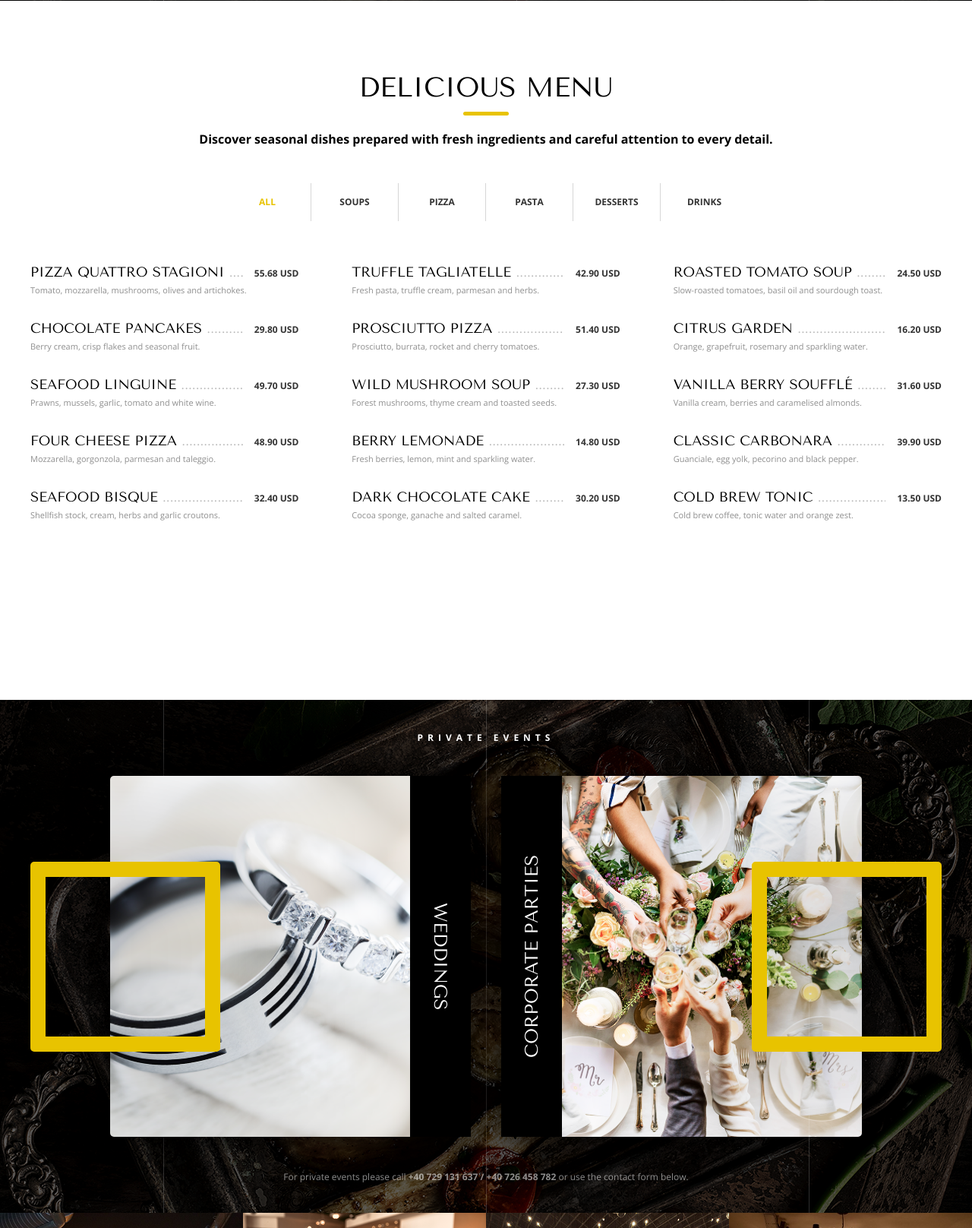
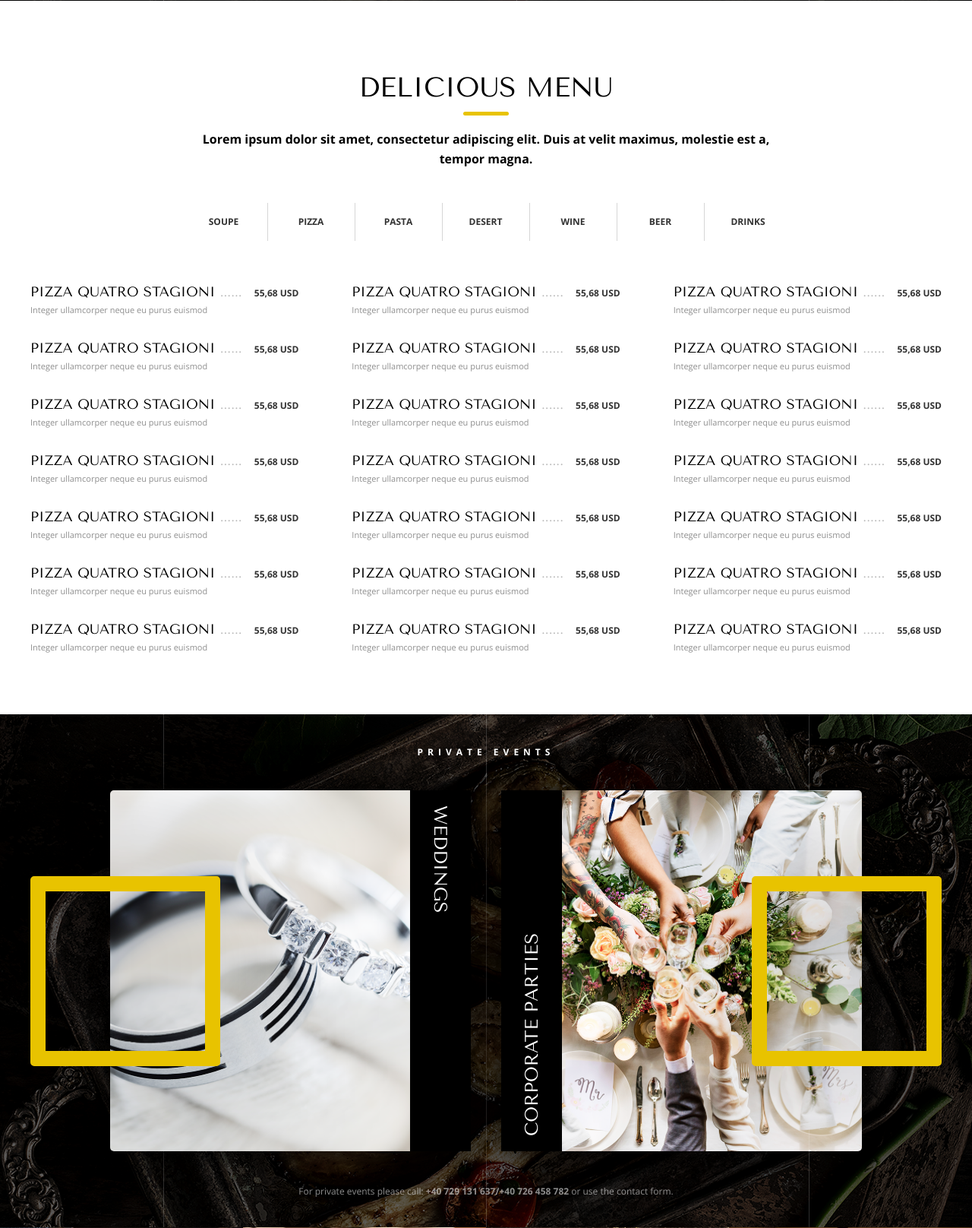
Before and after one commit to wexul/hungry_people, a Django app: page / in a window 1280 px wide. Shown: the part 3499-5115 px from the top of the page at 76% size. Run offline with Django 5.2, Linux system fonts and the light colour scheme.

Commit message:
almost finish landing page

```diff
--- a/static/main/css/style.css
+++ b/static/main/css/style.css
@@ -1480,19 +1480,23 @@ textarea {
     top: 0;
     z-index: 4;
 
+    box-sizing: border-box;
     width: 80px;
     height: 475px;
+    padding-top: 20px;
 
     display: flex;
     align-items: center;
-  justify-content: center;
+    justify-content: flex-start;
 
     background: var(--black);
 
     font-family: "Tenor Sans", serif;
     font-size: 24px;
+    font-weight: 400;
     text-transform: uppercase;
     writing-mode: vertical-rl;
+    white-space: nowrap;
 
     color: var(--white);
 }
@@ -1753,6 +1757,10 @@ textarea {
   margin: 0;
 
   font-size: 12px;
+}
+
+.footer strong {
+    font-weight: 700;
 }
 
 /* =========================
--- a/templates/main/index.html
+++ b/templates/main/index.html
@@ -278,132 +278,347 @@
 
         <section id="menu" class="menu">
             <div class="menu__container">
+
                 <header class="section-heading">
-                    <h2 class="section-heading__title">Delicious Menu</h2>
+                    <h2 class="section-heading__title">
+                        Delicious Menu
+                    </h2>
+
                     <div class="section-heading__line"></div>
-                    <p class="section-heading__lead">Discover seasonal dishes prepared with fresh ingredients and
-                        careful attention to every detail.</p>
+
+                    <p class="section-heading__lead">
+                        Lorem ipsum dolor sit amet, consectetur adipiscing elit.
+                        Duis at velit maximus, molestie est a, tempor magna.
+                    </p>
                 </header>
+
+
                 <nav class="menu__filters" aria-label="Menu categories">
-                    <button class="menu__filter is-active" type="button" data-filter="all">All</button>
-                    <button class="menu__filter" type="button" data-filter="soup">Soups</button>
-                    <button class="menu__filter" type="button" data-filter="pizza">Pizza</button>
-                    <button class="menu__filter" type="button" data-filter="pasta">Pasta</button>
-                    <button class="menu__filter" type="button" data-filter="dessert">Desserts</button>
-                    <button class="menu__filter" type="button" data-filter="drink">Drinks</button>
+
+                    <button
+                        class="menu__filter"
+                        type="button"
+                        data-filter="soup"
+                    >
+                        Soupe
+                    </button>
+
+                    <button
+                        class="menu__filter"
+                        type="button"
+                        data-filter="pizza"
+                    >
+                        Pizza
+                    </button>
+
+                    <button
+                        class="menu__filter"
+                        type="button"
+                        data-filter="pasta"
+                    >
+                        Pasta
+                    </button>
+
+                    <button
+                        class="menu__filter"
+                        type="button"
+                        data-filter="dessert"
+                    >
+                        Desert
+                    </button>
+
+                    <button
+                        class="menu__filter"
+                        type="button"
+                        data-filter="wine"
+                    >
+                        Wine
+                    </button>
+
+                    <button
+                        class="menu__filter"
+                        type="button"
+                        data-filter="beer"
+                    >
+                        Beer
+                    </button>
+
+                    <button
+                        class="menu__filter"
+                        type="button"
+                        data-filter="drink"
+                    >
+                        Drinks
+                    </button>
+
                 </nav>
+
+
                 <div class="menu__grid">
+
+                    <!-- SOUPE -->
+
+                    <article class="menu__item" data-category="soup">
+                        <div class="menu__item-top">
+                            <h3>Pizza Quatro Stagioni</h3>
+                            <span>55,68 USD</span>
+                        </div>
+
+                        <p>Integer ullamcorper neque eu purus euismod</p>
+                    </article>
+
+                    <article class="menu__item" data-category="soup">
+                        <div class="menu__item-top">
+                            <h3>Pizza Quatro Stagioni</h3>
+                            <span>55,68 USD</span>
+                        </div>
+
+                        <p>Integer ullamcorper neque eu purus euismod</p>
+                    </article>
+
+                    <article class="menu__item" data-category="soup">
+                        <div class="menu__item-top">
+                            <h3>Pizza Quatro Stagioni</h3>
+                            <span>55,68 USD</span>
+                        </div>
+
+                        <p>Integer ullamcorper neque eu purus euismod</p>
+                    </article>
+
+
+                    <!-- PIZZA -->
+
                     <article class="menu__item" data-category="pizza">
                         <div class="menu__item-top">
-                            <h3>Pizza Quattro Stagioni</h3><span>55.68 USD</span>
+                            <h3>Pizza Quatro Stagioni</h3>
+                            <span>55,68 USD</span>
                         </div>
-                        <p>Tomato, mozzarella, mushrooms, olives and artichokes.</p>
+
+                        <p>Integer ullamcorper neque eu purus euismod</p>
                     </article>
+
+                    <article class="menu__item" data-category="pizza">
+                        <div class="menu__item-top">
+                            <h3>Pizza Quatro Stagioni</h3>
+                            <span>55,68 USD</span>
+                        </div>
+
+                        <p>Integer ullamcorper neque eu purus euismod</p>
+                    </article>
+
+                    <article class="menu__item" data-category="pizza">
+                        <div class="menu__item-top">
+                            <h3>Pizza Quatro Stagioni</h3>
+                            <span>55,68 USD</span>
+                        </div>
+
+                        <p>Integer ullamcorper neque eu purus euismod</p>
+                    </article>
+
+
+                    <!-- PASTA -->
+
                     <article class="menu__item" data-category="pasta">
                         <div class="menu__item-top">
-                            <h3>Truffle Tagliatelle</h3><span>42.90 USD</span>
+                            <h3>Pizza Quatro Stagioni</h3>
+                            <span>55,68 USD</span>
                         </div>
-                        <p>Fresh pasta, truffle cream, parmesan and herbs.</p>
+
+                        <p>Integer ullamcorper neque eu purus euismod</p>
                     </article>
-                    <article class="menu__item" data-category="soup">
+
+                    <article class="menu__item" data-category="pasta">
                         <div class="menu__item-top">
-                            <h3>Roasted Tomato Soup</h3><span>24.50 USD</span>
+                            <h3>Pizza Quatro Stagioni</h3>
+                            <span>55,68 USD</span>
                         </div>
-                        <p>Slow-roasted tomatoes, basil oil and sourdough toast.</p>
+
+                        <p>Integer ullamcorper neque eu purus euismod</p>
                     </article>
+
+                    <article class="menu__item" data-category="pasta">
+                        <div class="menu__item-top">
+                            <h3>Pizza Quatro Stagioni</h3>
+                            <span>55,68 USD</span>
+                        </div>
+
+                        <p>Integer ullamcorper neque eu purus euismod</p>
+                    </article>
+
+
+                    <!-- DESERT -->
+
                     <article class="menu__item" data-category="dessert">
                         <div class="menu__item-top">
-                            <h3>Chocolate Pancakes</h3><span>29.80 USD</span>
+                            <h3>Pizza Quatro Stagioni</h3>
+                            <span>55,68 USD</span>
                         </div>
-                        <p>Berry cream, crisp flakes and seasonal fruit.</p>
+
+                        <p>Integer ullamcorper neque eu purus euismod</p>
                     </article>
-                    <article class="menu__item" data-category="pizza">
+
+                    <article class="menu__item" data-category="dessert">
                         <div class="menu__item-top">
-                            <h3>Prosciutto Pizza</h3><span>51.40 USD</span>
+                            <h3>Pizza Quatro Stagioni</h3>
+                            <span>55,68 USD</span>
                         </div>
-                        <p>Prosciutto, burrata, rocket and cherry tomatoes.</p>
+
+                        <p>Integer ullamcorper neque eu purus euismod</p>
                     </article>
+
+                    <article class="menu__item" data-category="dessert">
+                        <div class="menu__item-top">
+                            <h3>Pizza Quatro Stagioni</h3>
+                            <span>55,68 USD</span>
+                        </div>
+
+                        <p>Integer ullamcorper neque eu purus euismod</p>
+                    </article>
+
+
+                    <!-- WINE -->
+
+                    <article class="menu__item" data-category="wine">
+                        <div class="menu__item-top">
+                            <h3>Pizza Quatro Stagioni</h3>
+                            <span>55,68 USD</span>
+                        </div>
+
+                        <p>Integer ullamcorper neque eu purus euismod</p>
+                    </article>
+
+                    <article class="menu__item" data-category="wine">
+                        <div class="menu__item-top">
+                            <h3>Pizza Quatro Stagioni</h3>
+                            <span>55,68 USD</span>
+                        </div>
+
+                        <p>Integer ullamcorper neque eu purus euismod</p>
+                    </article>
+
+                    <article class="menu__item" data-category="wine">
+                        <div class="menu__item-top">
+                            <h3>Pizza Quatro Stagioni</h3>
+                            <span>55,68 USD</span>
+                        </div>
+
+                        <p>Integer ullamcorper neque eu purus euismod</p>
+                    </article>
+
+
+                    <!-- BEER -->
+
+                    <article class="menu__item" data-category="beer">
+                        <div class="menu__item-top">
+                            <h3>Pizza Quatro Stagioni</h3>
+                            <span>55,68 USD</span>
+                        </div>
+
+                        <p>Integer ullamcorper neque eu purus euismod</p>
+                    </article>
+
+                    <article class="menu__item" data-category="beer">
+                        <div class="menu__item-top">
+                            <h3>Pizza Quatro Stagioni</h3>
+                            <span>55,68 USD</span>
+                        </div>
+
+                        <p>Integer ullamcorper neque eu purus euismod</p>
+                    </article>
+
+                    <article class="menu__item" data-category="beer">
+                        <div class="menu__item-top">
+                            <h3>Pizza Quatro Stagioni</h3>
+                            <span>55,68 USD</span>
+                        </div>
+
+                        <p>Integer ullamcorper neque eu purus euismod</p>
+                    </article>
+
+
+                    <!-- DRINKS -->
+
                     <article class="menu__item" data-category="drink">
                         <div class="menu__item-top">
-                            <h3>Citrus Garden</h3><span>16.20 USD</span>
+                            <h3>Pizza Quatro Stagioni</h3>
+                            <span>55,68 USD</span>
                         </div>
-                        <p>Orange, grapefruit, rosemary and sparkling water.</p>
+
+                        <p>Integer ullamcorper neque eu purus euismod</p>
                     </article>
-                    <article class="menu__item" data-category="pasta">
-                        <div class="menu__item-top">
-                            <h3>Seafood Linguine</h3><span>49.70 USD</span>
-                        </div>
-                        <p>Prawns, mussels, garlic, tomato and white wine.</p>
-                    </article>
-                    <article class="menu__item" data-category="soup">
-                        <div class="menu__item-top">
-                            <h3>Wild Mushroom Soup</h3><span>27.30 USD</span>
-                        </div>
-                        <p>Forest mushrooms, thyme cream and toasted seeds.</p>
-                    </article>
-                    <article class="menu__item" data-category="dessert">
-                        <div class="menu__item-top">
-                            <h3>Vanilla Berry Soufflé</h3><span>31.60 USD</span>
-                        </div>
-                        <p>Vanilla cream, berries and caramelised almonds.</p>
-                    </article>
-                    <article class="menu__item" data-category="pizza">
-                        <div class="menu__item-top">
-                            <h3>Four Cheese Pizza</h3><span>48.90 USD</span>
-                        </div>
-                        <p>Mozzarella, gorgonzola, parmesan and taleggio.</p>
-                    </article>
+
                     <article class="menu__item" data-category="drink">
                         <div class="menu__item-top">
-                            <h3>Berry Lemonade</h3><span>14.80 USD</span>
+                            <h3>Pizza Quatro Stagioni</h3>
+                            <span>55,68 USD</span>
                         </div>
-                        <p>Fresh berries, lemon, mint and sparkling water.</p>
+
+                        <p>Integer ullamcorper neque eu purus euismod</p>
                     </article>
-                    <article class="menu__item" data-category="pasta">
-                        <div class="menu__item-top">
-                            <h3>Classic Carbonara</h3><span>39.90 USD</span>
-                        </div>
-                        <p>Guanciale, egg yolk, pecorino and black pepper.</p>
-                    </article>
-                    <article class="menu__item" data-category="soup">
-                        <div class="menu__item-top">
-                            <h3>Seafood Bisque</h3><span>32.40 USD</span>
-                        </div>
-                        <p>Shellfish stock, cream, herbs and garlic croutons.</p>
-                    </article>
-                    <article class="menu__item" data-category="dessert">
-                        <div class="menu__item-top">
-                            <h3>Dark Chocolate Cake</h3><span>30.20 USD</span>
-                        </div>
-                        <p>Cocoa sponge, ganache and salted caramel.</p>
-                    </article>
+
                     <article class="menu__item" data-category="drink">
                         <div class="menu__item-top">
-                            <h3>Cold Brew Tonic</h3><span>13.50 USD</span>
+                            <h3>Pizza Quatro Stagioni</h3>
+                            <span>55,68 USD</span>
                         </div>
-                        <p>Cold brew coffee, tonic water and orange zest.</p>
+
+                        <p>Integer ullamcorper neque eu purus euismod</p>
                     </article>
+
                 </div>
             </div>
         </section>
 
         <section id="events" class="events">
             <div class="events__overlay">
-                <p class="events__caption">Private Events</p>
+
+                <p class="events__caption">
+                    Private Events
+                </p>
+
                 <div class="events__container">
+
                     <article class="events__card events__card_left">
-                        <img src="{% static 'main/img/event-wedding.png' %}"alt="Wedding event" class="events__image">
-                        <div class="events__label events__label_right">Weddings</div>
+
+                        <img
+                            src="{% static 'main/img/event-wedding.png' %}"
+                            alt="Wedding event"
+                            class="events__image"
+                        >
+
+                        <div class="events__label events__label_right">
+                            Weddings
+                        </div>
+
                         <div class="events__square events__square_left"></div>
+
                     </article>
+
+
                     <article class="events__card events__card_right">
-                        <img src="{% static 'main/img/event-corporate.png' %}" alt="Corporate event" class="events__image">
-                        <div class="events__label events__label_left">Corporate Parties</div>
+
+                        <img
+                            src="{% static 'main/img/event-corporate.png' %}"
+                            alt="Corporate event"
+                            class="events__image"
+                        >
+
+                        <div class="events__label events__label_left">
+                            Corporate Parties
+                        </div>
+
                         <div class="events__square events__square_right"></div>
+
                     </article>
+
                 </div>
-                <p class="events__info">For private events please call <strong>+40 729 131 637 / +40 726 458
-                        782</strong> or use the contact form below.</p>
+
+                <p class="events__info">
+                    For private events please call:
+                    <strong>+40 729 131 637/+40 726 458 782</strong>
+                    or use the contact form.
+                </p>
+
             </div>
         </section>
 
@@ -413,33 +628,104 @@
             <img src="{% static 'main/img/gallery-3.jpg' %}" alt="Restaurant photo" class="gallery__image">
             <img src="{% static 'main/img/gallery-4.jpg' %}" alt="Restaurant photo" class="gallery__image">
         </section>
+
         <section id="contact" class="contact">
             <div class="contact__container">
+
                 <header class="section-heading">
-                    <h2 class="section-heading__title">Contact</h2>
+
+                    <h2 class="section-heading__title">
+                        Contact
+                    </h2>
+
                     <div class="section-heading__line"></div>
-                    <p class="section-heading__lead">Send us a message and our team will contact you as soon as
-                        possible.</p>
+
+                    <p class="section-heading__lead">
+                        Lorem ipsum dolor sit amet, consectetur adipiscing elit.
+                        Duis at velit maximus, molestie est a, tempor magna.
+                    </p>
+
                 </header>
+
+
                 <form class="contact__form" novalidate>
                     {% csrf_token %}
+
                     <div class="contact__row">
-                        <input class="contact__input" type="text" name="name" placeholder="Name" required>
-                        <input class="contact__input" type="email" name="email" placeholder="Email" required>
-                        <input class="contact__input" type="tel" name="phone" placeholder="Phone">
+
+                        <input
+                            class="contact__input"
+                            type="text"
+                            name="name"
+                            placeholder="Name"
+                            required
+                        >
+
+                        <input
+                            class="contact__input"
+                            type="email"
+                            name="email"
+                            placeholder="Email"
+                            required
+                        >
+
+                        <input
+                            class="contact__input"
+                            type="tel"
+                            name="phone"
+                            placeholder="Phone"
+                        >
+
                     </div>
-                    <textarea class="contact__message" name="message" placeholder="Message" required></textarea>
+
+
+                    <textarea
+                        class="contact__message"
+                        name="message"
+                        placeholder="Message"
+                        required
+                    ></textarea>
+
+
                     <div class="contact__bottom">
+
                         <div class="contact__details">
-                            <span><i class="fa-solid fa-location-dot"></i> 5th London Boulevard, U.K.</span>
-                            <a href="tel:+40729131637"><i class="fa-solid fa-phone"></i> +40 729 131 637</a>
-                            <a href="mailto:office@hungrypeople.com"><i class="fa-solid fa-envelope"></i>
-                                office@hungrypeople.com</a>
+
+                            <span>
+                                <i class="fa-solid fa-location-dot"></i>
+                                5th London Boulevard, U.K.
+                            </span>
+
+                            <a href="tel:+40729131637">
+                                <i class="fa-solid fa-phone"></i>
+                                +40 729 131 637/+40 726 458 782
+                            </a>
+
+                            <a href="mailto:office@mindblister.com">
+                                <i class="fa-solid fa-envelope"></i>
+                                office@mindblister.com
+                            </a>
+
                         </div>
-                        <button class="contact__button" type="submit">Send Message</button>
+
+
+                        <button
+                            class="contact__button"
+                            type="submit"
+                        >
+                            Send Message
+                        </button>
+
                     </div>
-                    <p class="form-status contact__status" aria-live="polite"></p>
+
+
+                    <p
+                        class="form-status contact__status"
+                        aria-live="polite"
+                    ></p>
+
                 </form>
+
             </div>
         </section>
 
@@ -455,7 +741,9 @@
 
     </main>
     <footer class="footer">
-        <p>© Copyright Hungry People 2026</p>
+        <p>
+            © Copyright <strong>Mindblister</strong> 2019
+        </p>
     </footer>
     <script src="https://code.jquery.com/jquery-3.7.1.min.js"></script>
     <script src="https://cdn.jsdelivr.net/npm/slick-carousel@1.8.1/slick/slick.min.js"></script>
```
Lines whose indentation alone changed are shown as unchanged.
